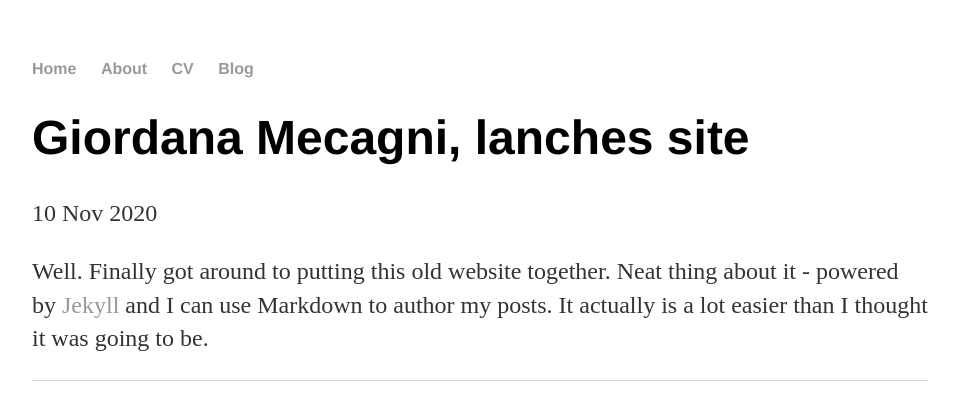
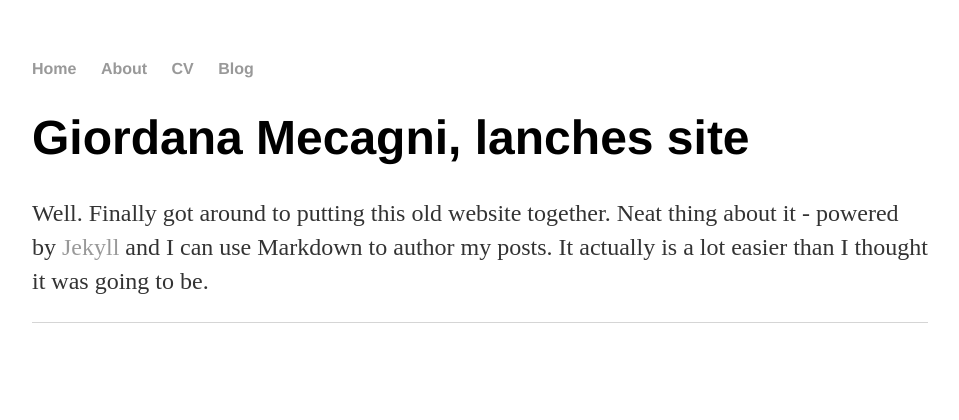
Before and after one commit to gmecagni/gmecagni.github.io, a Jekyll site: the page built from _posts/2020-11-10-title-of-my-post.md, in a window 1280 px wide. Shown: the top 420 px of the page, without its empty margins (160-1119 px from the left). Built offline with Jekyll 4.4.1, drawn with Linux system fonts in a browser that asks for light colours.

Commit message:
Update post.html

```diff
--- a/_layouts/post.html
+++ b/_layouts/post.html
@@ -1,9 +1,14 @@
 ---
 layout: default
 ---
-<h1>{{ page.title }}</h1>
-<p class="meta">{{ page.date | date_to_string }}</p>
+<div class="post">
 
-<div class="post">
-  {{ content }}
+  <header class="post-header">
+    <h1 class="post-title">{{ page.title }}</h1>
+  </header>
+
+  <article class="post-content">
+    {{ content }}
+  </article>
+
 </div>
```
